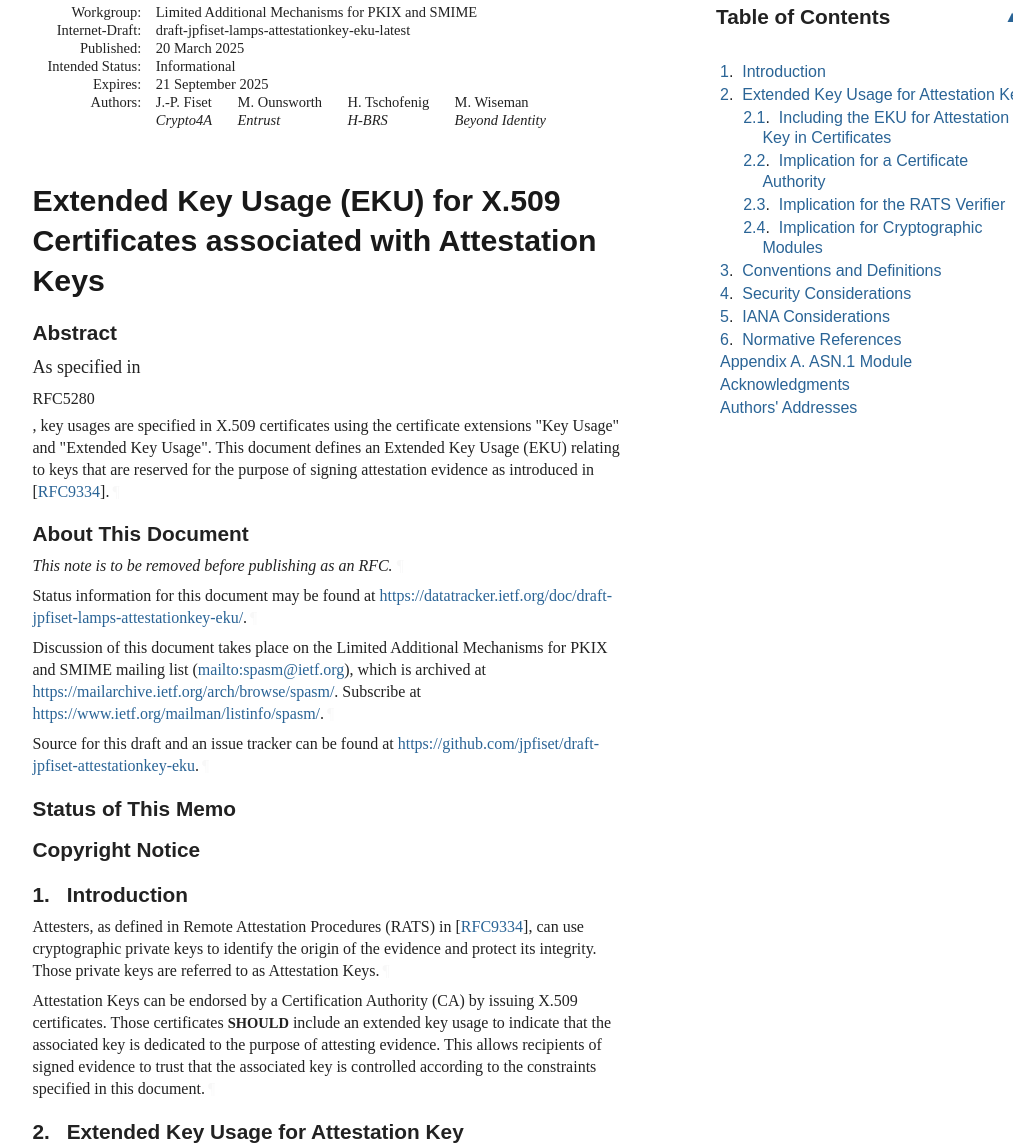
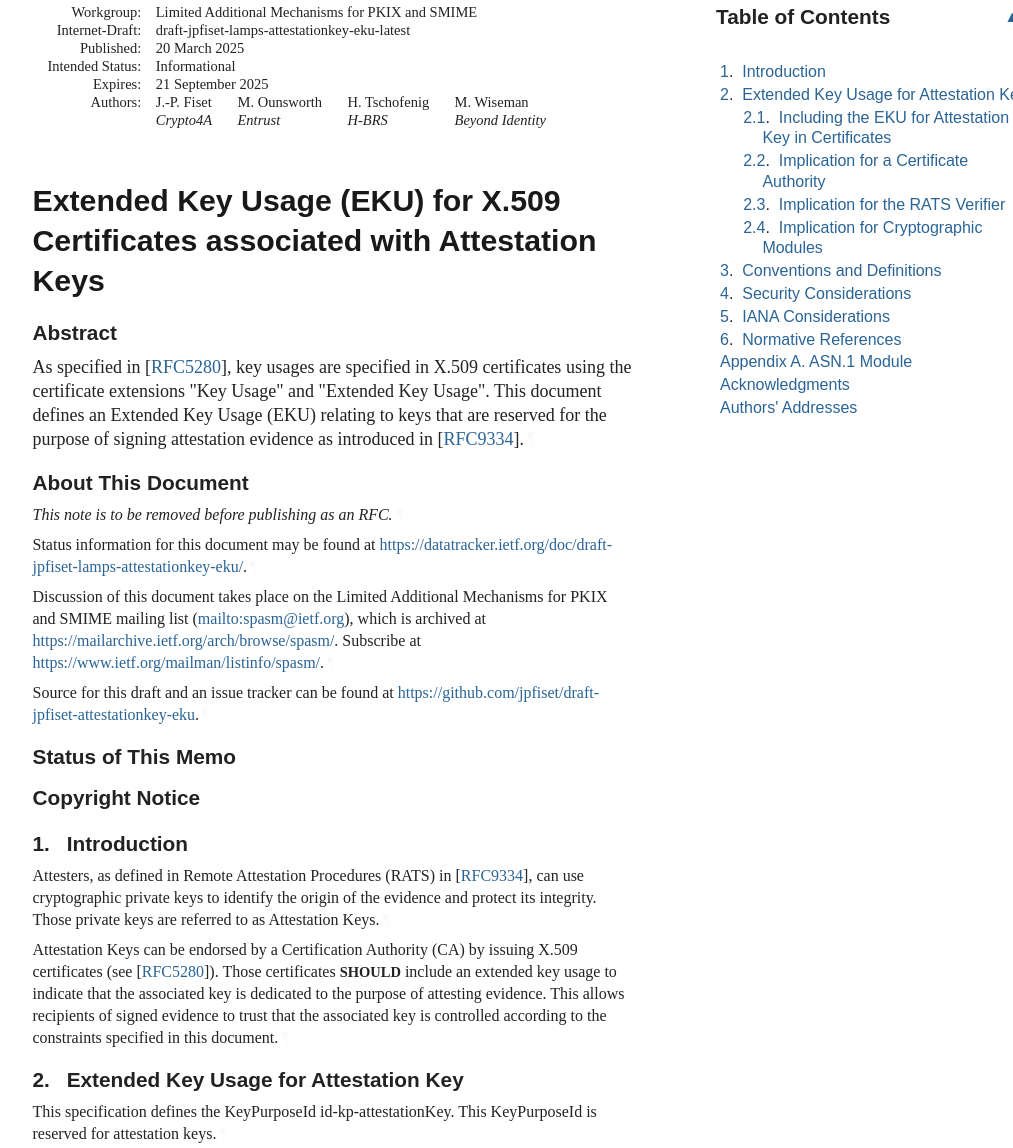
Before and after one commit to jpfiset/draft-jpfiset-attestationkey-eku, a plain HTML site: page draft-jpfiset-lamps-attestationkey-eku.html in a window 1280 px wide. Shown: the part 72-1220 px from the top of the page, without its empty margins (92-1105 px from the left). Drawn offline with Linux system fonts and the light colour scheme; a web font is replaced by a local one.

Commit message:
Script updating gh-pages from 3b419a4. [ci skip]

```diff
--- a/draft-jpfiset-lamps-attestationkey-eku.html
+++ b/draft-jpfiset-lamps-attestationkey-eku.html
@@ -1099,9 +1099,7 @@ svg :is([fill="white"], [fill^="#fff"]) {
 <h1 id="title">Extended Key Usage (EKU) for X.509 Certificates associated with Attestation Keys</h1>
 <section id="section-abstract">
       <h2 id="abstract"><a href="#abstract" class="selfRef">Abstract</a></h2>
-<p id="section-abstract-1">As specified in <div class="author">
-<div class="author-name">RFC5280</div>
-</div>, key usages are specified in X.509 certificates using the
+<p id="section-abstract-1">As specified in <span>[<a href="#RFC5280" class="cite xref">RFC5280</a>]</span>, key usages are specified in X.509 certificates using the
 certificate extensions "Key Usage" and "Extended Key Usage". This document defines
 an Extended Key Usage (EKU) relating to keys that are reserved for the purpose of
 signing attestation evidence as introduced in <span>[<a href="#RFC9334" class="cite xref">RFC9334</a>]</span>.<a href="#section-abstract-1" class="pilcrow">¶</a></p>
@@ -1224,9 +1222,9 @@ signing attestation evidence as introduced in <span>[<a href="#RFC9334" class="c
 the evidence and protect its integrity. Those private keys are referred to as
 Attestation Keys.<a href="#section-1-1" class="pilcrow">¶</a></p>
 <p id="section-1-2">Attestation Keys can be endorsed by a Certification Authority (CA) by issuing
-X.509 certificates. Those certificates <span class="bcp14">SHOULD</span> include an extended key usage to
-indicate that the associated key is dedicated to the purpose of attesting evidence.
-This allows recipients of signed evidence to trust that the associated key is
+X.509 certificates (see <span>[<a href="#RFC5280" class="cite xref">RFC5280</a>]</span>). Those certificates <span class="bcp14">SHOULD</span> include an extended
+key usage to indicate that the associated key is dedicated to the purpose of attesting
+evidence. This allows recipients of signed evidence to trust that the associated key is
 controlled according to the constraints specified in this document.<a href="#section-1-2" class="pilcrow">¶</a></p>
 </section>
 </div>
```
Also changed, not shown: draft-jpfiset-lamps-attestationkey-eku.txt.
